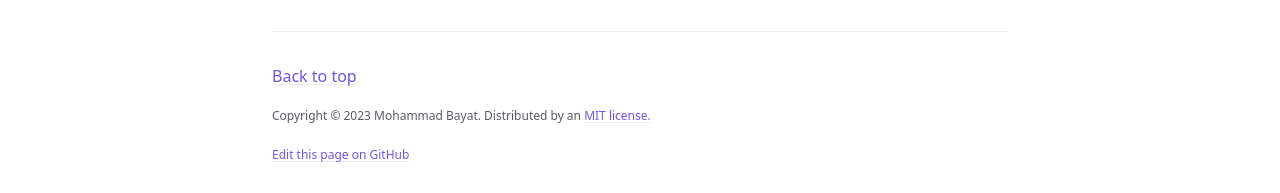
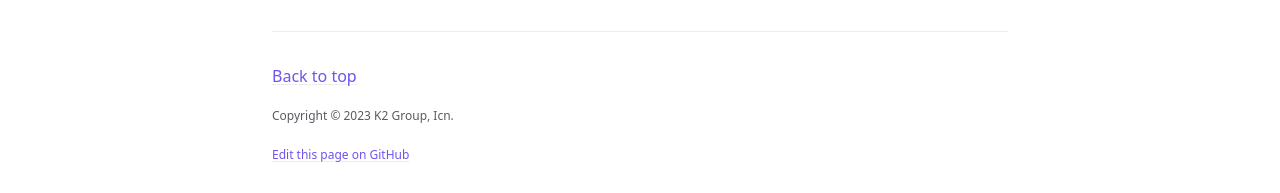
Before and after one commit to K2-Groups/k2-groups.github.io, a Jekyll site: the page built from index.md, in a window 1280 px wide. Shown: the part 1572-1765 px from the top of the page. Built offline with Jekyll 4.4.1, drawn with Linux system fonts in a browser that asks for light colours; cached includes are drawn as plain includes.

```diff
--- a/_config.yml
+++ b/_config.yml
@@ -143,7 +143,7 @@ liquid:
 back_to_top: true
 back_to_top_text: "Back to top"
 
-footer_content: "Copyright &copy; 2023 Mohammad Bayat. Distributed by an <a href=\"https://github.com/just-the-docs/just-the-docs/tree/main/LICENSE.txt\">MIT license.</a>"
+footer_content: "Copyright &copy; 2023 K2 Group, Icn."
 
 # Footer last edited timestamp
 last_edit_timestamp: true # show or hide edit time - page must have `last_modified_date` defined in the frontmatter
```
